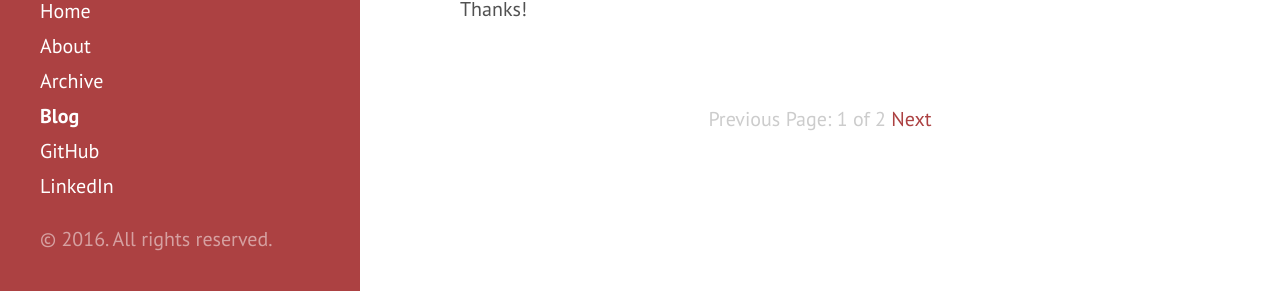
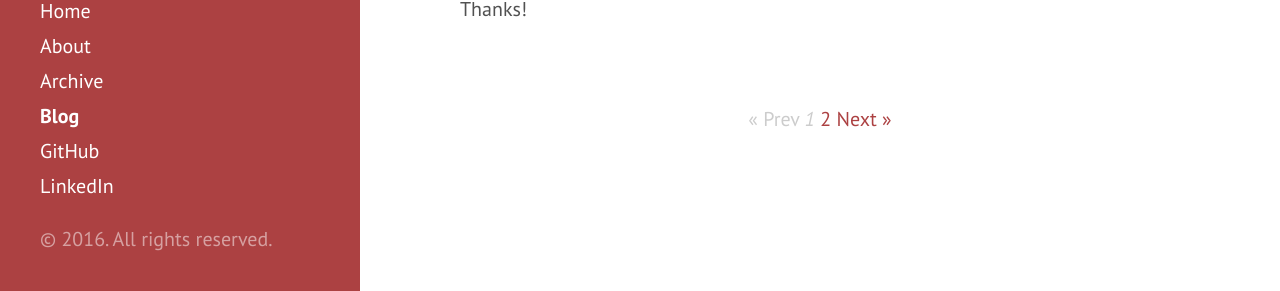
Before and after one commit to danong/danong.github.io, a Jekyll site: the page built from blog/index.html, in a window 1280 px wide and 900 px high, scrolled down 7322 px. Shown: the part 606-897 px from the top of the window. Built offline with Jekyll 4.4.1, drawn with Linux system fonts in a browser that asks for light colours; formulas are drawn with MathJax 3; the list of posts is cut into pages by our own code.

Commit message:
more pagination fixes

```diff
--- a/blog/index.html
+++ b/blog/index.html
@@ -19,16 +19,29 @@
   {% endfor %}
 </div>
 
+<!-- Pagination links -->
+{% if paginator.total_pages > 1 %}
 <div class="pagination">
   {% if paginator.previous_page %}
-    <a href="{{ paginator.previous_page_path }}" class="previous">Previous</a>
+    <a href="{{ paginator.previous_page_path | prepend: site.baseurl | replace: '//', '/' }}">&laquo; Prev</a>
   {% else %}
-    <span class="previous">Previous</span>
+    <span>&laquo; Prev</span>
   {% endif %}
-  <span class="page_number ">Page: {{ paginator.page }} of {{ paginator.total_pages }}</span>
+
+  {% for page in (1..paginator.total_pages) %}
+    {% if page == paginator.page %}
+      <em>{{ page }}</em>
+    {% elsif page == 1 %}
+      <a href="{{ paginator.previous_page_path | prepend: site.baseurl | replace: '//', '/' }}">{{ page }}</a>
+    {% else %}
+      <a href="{{ site.paginate_path | prepend: site.baseurl | replace: '//', '/' | replace: ':num', page }}">{{ page }}</a>
+    {% endif %}
+  {% endfor %}
+
   {% if paginator.next_page %}
-    <a href="{{ paginator.next_page_path }}" class="next">Next</a>
+    <a href="{{ paginator.next_page_path | prepend: site.baseurl | replace: '//', '/' }}">Next &raquo;</a>
   {% else %}
-    <span class="next ">Next</span>
+    <span>Next &raquo;</span>
   {% endif %}
 </div>
+{% endif %}
```
